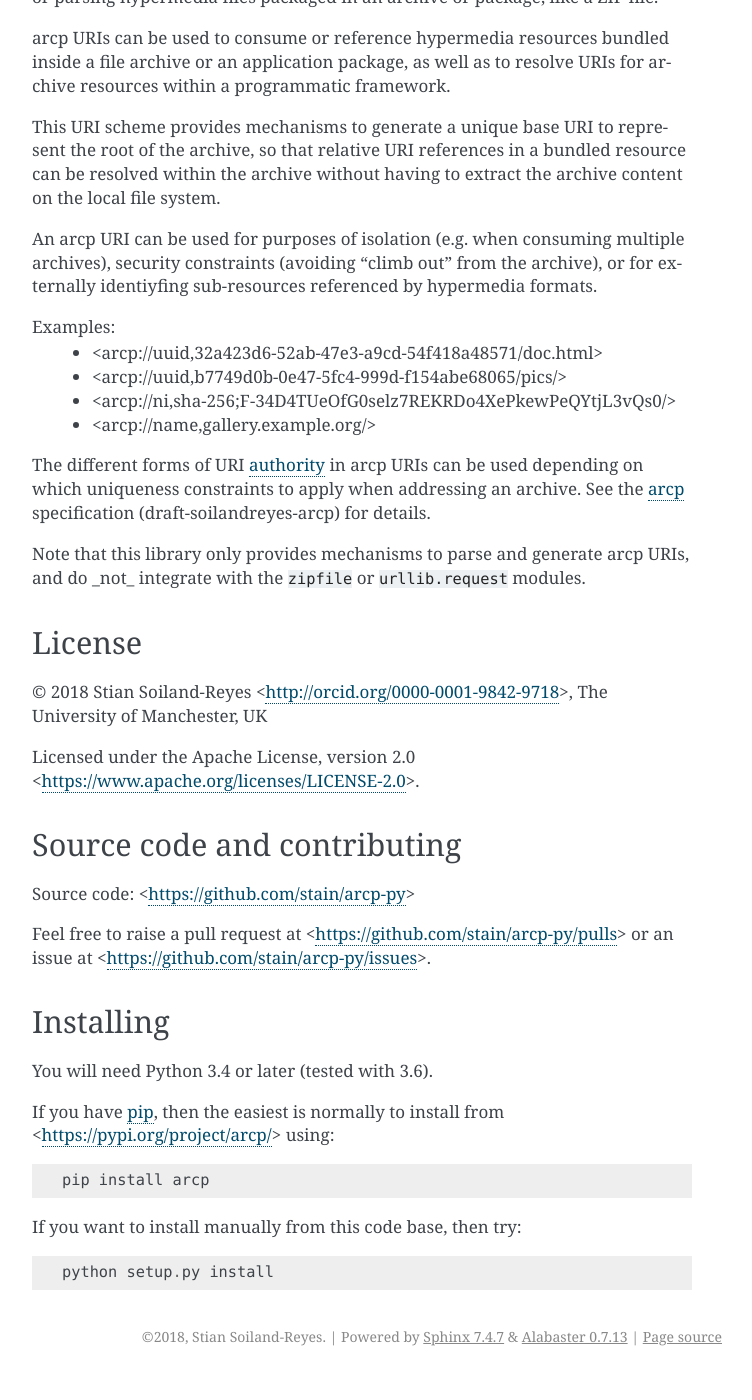
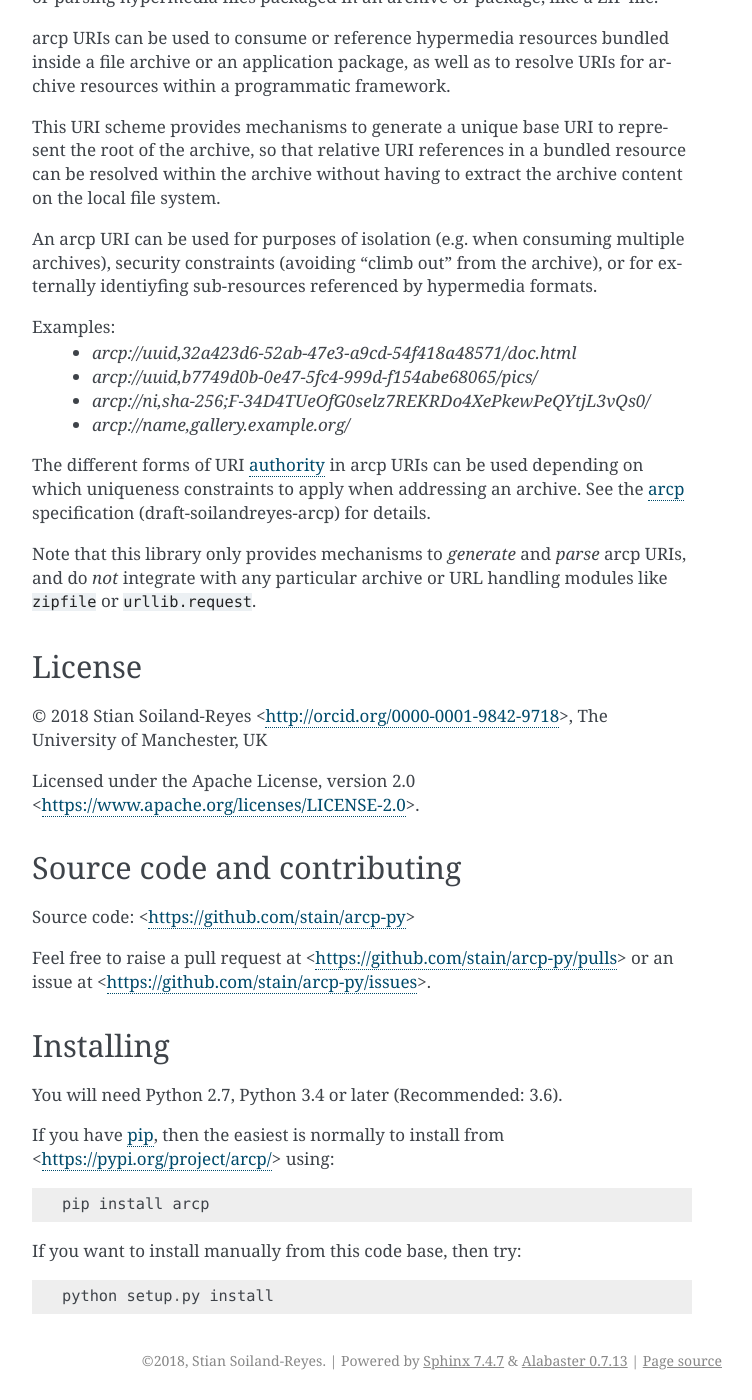
Before and after one commit to stain/arcp-py, a Sphinx documentation site: the page built from docs/index.rst, in a window 1280 px wide and 1400 px high, scrolled down 500 px. Shown: the whole window, without its empty margins (388-1140 px from the left). Built offline with Sphinx 7.4.7, drawn with Linux system fonts in a browser that asks for light colours; before the commit the page ends 1876 px from its top, so only the background shows below that.

Commit message:
sync README and index.rst

```diff
--- a/docs/index.rst
+++ b/docs/index.rst
@@ -37,18 +37,19 @@ archive), or for externally identiyfing sub-resources referenced by
 hypermedia formats.
 
 Examples:
- - <arcp://uuid,32a423d6-52ab-47e3-a9cd-54f418a48571/doc.html>
- - <arcp://uuid,b7749d0b-0e47-5fc4-999d-f154abe68065/pics/>
- - <arcp://ni,sha-256;F-34D4TUeOfG0selz7REKRDo4XePkewPeQYtjL3vQs0/>
- - <arcp://name,gallery.example.org/>
+ - `arcp://uuid,32a423d6-52ab-47e3-a9cd-54f418a48571/doc.html`
+ - `arcp://uuid,b7749d0b-0e47-5fc4-999d-f154abe68065/pics/`
+ - `arcp://ni,sha-256;F-34D4TUeOfG0selz7REKRDo4XePkewPeQYtjL3vQs0/`
+ - `arcp://name,gallery.example.org/`
 
 The different forms of URI authority_ in arcp URIs can be used depending
 on which uniqueness constraints to apply when addressing an archive.
 See the arcp_ specification (draft-soilandreyes-arcp) for details.
 
-Note that this library only provides mechanisms to parse and generate
-arcp URIs, and do _not_ integrate with the
-``zipfile`` or ``urllib.request`` modules.
+Note that this library only provides mechanisms to
+*generate* and *parse* arcp URIs, and do *not* integrate with any
+particular archive or URL handling modules like
+``zipfile`` or ``urllib.request``.
 
 
 License
@@ -72,7 +73,7 @@ or an issue at <https://github.com/stain/arcp-py/issues>.
 Installing
 ----------
 
-You will need Python 3.4 or later (tested with 3.6).
+You will need Python 2.7, Python 3.4 or later (Recommended: 3.6).
 
 If you have pip_, then the easiest is normally to install from <https://pypi.org/project/arcp/> using::
 
```
Also changed, not shown: README.rst (+9 -8 lines).
